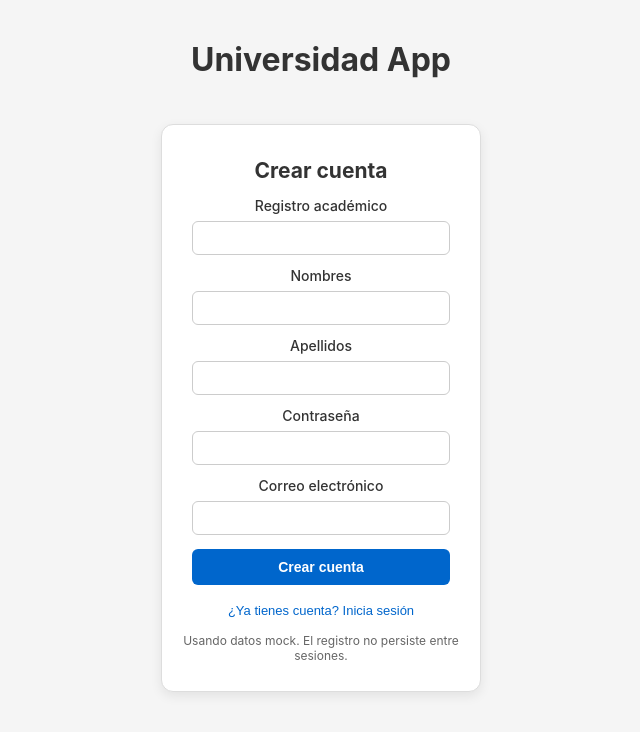
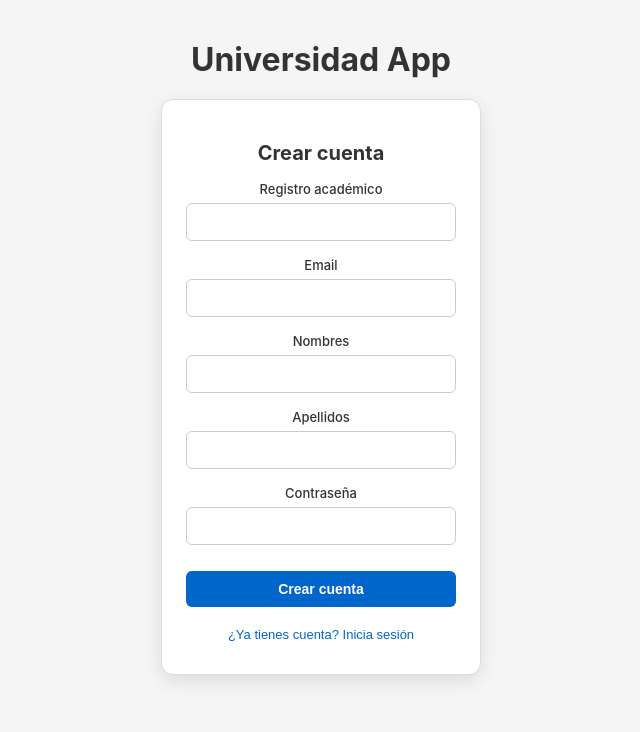
Before and after one commit to JimH0202/Pr-cticas-Iniciales, a React (Vite) app in the folder INFORME 4/Universidad-app/frontend/: page / in a window 1280 px wide. Both pictures are taken after a click on the button "Crear una cuenta". Shown: the top 732 px of the page, without its empty margins (319-959 px from the left). Built offline with nearby package versions, Linux system fonts and the light colour scheme.

Commit message:
registerPage se corrigió el direccionamiento directo al dashboard luego de darle en crear cuenta, se cambia para redireccionar nuevamente al loggin, dejando tiempo suficiente de carga para que el usuario vea el mensaje de creando cuenta....

```diff
--- a/INFORME 4/Universidad-app/frontend/src/pages/RegisterPage.jsx
+++ b/INFORME 4/Universidad-app/frontend/src/pages/RegisterPage.jsx
@@ -1,7 +1,8 @@
 import React, { useState } from 'react';
 import { register } from '../services/apiClient';
+import '../styles.css';
 
-function RegisterPage({ onRegisterSuccess, onBackToLogin }) {
+function RegisterPage({ onBackToLogin }) {
   const [registro, setRegistro] = useState('');
   const [nombres, setNombres] = useState('');
   const [apellidos, setApellidos] = useState('');
@@ -18,16 +19,31 @@ function RegisterPage({ onRegisterSuccess, onBackToLogin }) {
     setSuccess('');
 
     try {
-      const result = await register({ registro, nombres, apellidos, password, email });
-      setSuccess(result.message);
+      const result = await register({
+        registro,
+        nombres,
+        apellidos,
+        password,
+        email
+      });
+
+      //Mensaje de éxito
+      setSuccess('Cuenta creada correctamente, redirigiendo...');
+
+      // Limpiar campos
       setRegistro('');
       setNombres('');
       setApellidos('');
       setPassword('');
       setEmail('');
-      if (typeof onRegisterSuccess === 'function') {
-        onRegisterSuccess(result.user);
+
+      //Redirección A Login después de un breve retraso (para mostrar el mensaje de éxito)
+      setTimeout(() => {
+        if (typeof onBackToLogin === 'function') {
+          onBackToLogin();
         }
+      }, 1200); //estos son 1.2 segundos
+
     } catch (err) {
       if (err.response) {
         setError(err.response.data?.message || 'Error en el servidor');
@@ -40,85 +56,77 @@ function RegisterPage({ onRegisterSuccess, onBackToLogin }) {
   };
 
   return (
-    <div style={{ maxWidth: 320, margin: '45px auto', padding: 16, border: '1px solid #ddd', borderRadius: 12, backgroundColor: '#fff', boxShadow: '0 4px 12px rgba(0,0,0,0.08)', textAlign: 'center' }}>
-      <h2 style={{ marginBottom: 12, fontSize: 21 }}>Crear cuenta</h2>
-      {error && <div style={{ color: '#b30000', marginBottom: 10, fontSize: 13 }}>{error}</div>}
-      {success && <div style={{ color: '#006600', marginBottom: 10, fontSize: 13 }}>{success}</div>}
+    <div className="register-container">
+      <h2 className="register-title">Crear cuenta</h2>
+
+      {error && <div className="register-error">{error}</div>}
+      {success && <div className="register-success">{success}</div>}
+
       <form onSubmit={handleSubmit}>
-        <div style={{ marginBottom: 10 }}>
-          <label htmlFor="registro" style={{ fontSize: 14, fontWeight: 500 }}>Registro académico</label>
+        <div className="register-grid">
+
+          <div className="input-group">
+            <label>Registro académico</label>
             <input
-            id="registro"
               value={registro}
               onChange={(e) => setRegistro(e.target.value)}
               type="text"
               required
-            style={{ width: '90%', padding: 8, marginTop: 6, borderRadius: 6, border: '1px solid #ccc', margin: '6px auto', display: 'block' }}
             />
           </div>
 
-        <div style={{ marginBottom: 10 }}>
-          <label htmlFor="nombres" style={{ fontSize: 14, fontWeight: 500 }}>Nombres</label>
+          <div className="input-group">
+            <label>Email</label>
             <input
-            id="nombres"
+              value={email}
+              onChange={(e) => setEmail(e.target.value)}
+              type="email"
+              required
+            />
+          </div>
+
+          <div className="input-group">
+            <label>Nombres</label>
+            <input
               value={nombres}
               onChange={(e) => setNombres(e.target.value)}
               type="text"
               required
-            style={{ width: '90%', padding: 8, marginTop: 6, borderRadius: 6, border: '1px solid #ccc', margin: '6px auto', display: 'block' }}
             />
           </div>
 
-        <div style={{ marginBottom: 10 }}>
-          <label htmlFor="apellidos" style={{ fontSize: 14, fontWeight: 500 }}>Apellidos</label>
+          <div className="input-group">
+            <label>Apellidos</label>
             <input
-            id="apellidos"
               value={apellidos}
               onChange={(e) => setApellidos(e.target.value)}
               type="text"
               required
-            style={{ width: '90%', padding: 8, marginTop: 6, borderRadius: 6, border: '1px solid #ccc', margin: '6px auto', display: 'block' }}
             />
           </div>
 
-        <div style={{ marginBottom: 10 }}>
-          <label htmlFor="password" style={{ fontSize: 14, fontWeight: 500 }}>Contraseña</label>
+          <div className="input-group full-width">
+            <label>Contraseña</label>
             <input
-            id="password"
               value={password}
               onChange={(e) => setPassword(e.target.value)}
               type="password"
               required
-            style={{ width: '90%', padding: 8, marginTop: 6, borderRadius: 6, border: '1px solid #ccc', margin: '6px auto', display: 'block' }}
             />
           </div>
 
-        <div style={{ marginBottom: 14 }}>
-          <label htmlFor="email" style={{ fontSize: 14, fontWeight: 500 }}>Correo electrónico</label>
-          <input
-            id="email"
-            value={email}
-            onChange={(e) => setEmail(e.target.value)}
-            type="email"
-            required
-            style={{ width: '90%', padding: 8, marginTop: 6, borderRadius: 6, border: '1px solid #ccc', margin: '6px auto', display: 'block' }}
-          />
         </div>
 
-        <button type="submit" disabled={loading} style={{ width: '90%', padding: '10px 12px', borderRadius: 6, backgroundColor: '#0066cc', color: '#fff', border: 'none', fontWeight: 600, margin: '14px auto', display: 'block' }}>
+        <button type="submit" disabled={loading} className="register-button">
           {loading ? 'Registrando...' : 'Crear cuenta'}
         </button>
       </form>
 
-      <div style={{ textAlign: 'center', marginTop: 12 }}>
-        <button type="button" onClick={onBackToLogin} style={{ background: 'none', border: 'none', color: '#0066cc', padding: 0, cursor: 'pointer', fontSize: 13 }}>
+      <div className="register-footer">
+        <button type="button" onClick={onBackToLogin}>
           ¿Ya tienes cuenta? Inicia sesión
         </button>
       </div>
-
-      <p style={{ marginTop: 14, fontSize: 12, color: '#666', textAlign: 'center' }}>
-        Usando datos mock. El registro no persiste entre sesiones.
-      </p>
     </div>
   );
 }
--- a/INFORME 4/Universidad-app/frontend/src/styles.css
+++ b/INFORME 4/Universidad-app/frontend/src/styles.css
@@ -154,3 +154,69 @@ input:focus {
   font-size: 13px;
   text-align: center;
 }
+
+/*REGISTRO */
+
+.register-container {
+  max-width: 320px;
+  width: 90%;
+  margin: 0 auto;
+  padding: 24px;
+  border: 1px solid #ddd;
+  border-radius: 12px;
+  background-color: #fff;
+  box-shadow: 0 6px 18px rgba(0,0,0,0.1);
+  text-align: center;
+}
+
+.register-title {
+  margin-bottom: 16px;
+  font-size: 20px;
+}
+
+/* Reutiliza .input-group del login */
+
+.register-button {
+  width: 100%;
+  padding: 10px;
+  margin-top: 10px;
+  border-radius: 6px;
+  background-color: #0066cc;
+  color: white;
+  font-weight: 600;
+}
+
+.register-button:hover {
+  background-color: #0052a3;
+}
+
+.register-footer {
+  margin-top: 12px;
+}
+
+.register-footer button {
+  background: none;
+  border: none;
+  color: #0066cc;
+  cursor: pointer;
+  font-size: 13px;
+}
+
+/* Mensajes */
+.register-error {
+  color: #b30000;
+  margin-bottom: 10px;
+  font-size: 13px;
+}
+
+.register-success {
+  color: #006600;
+  margin-bottom: 10px;
+  font-size: 13px;
+}
+
+.register-note {
+  margin-top: 14px;
+  font-size: 12px;
+  color: #666;
+}
```
Lines whose indentation alone changed are shown as unchanged.
